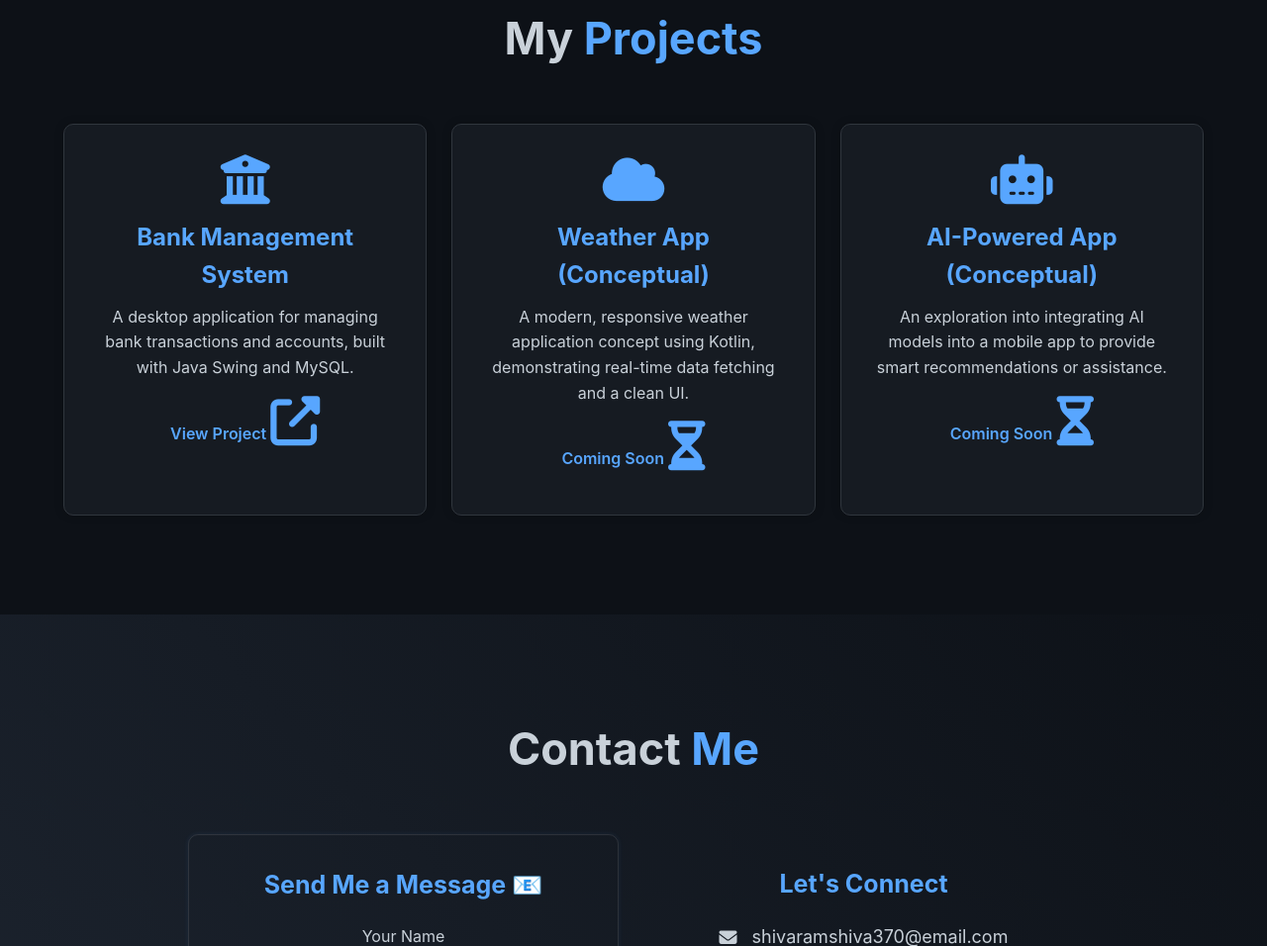
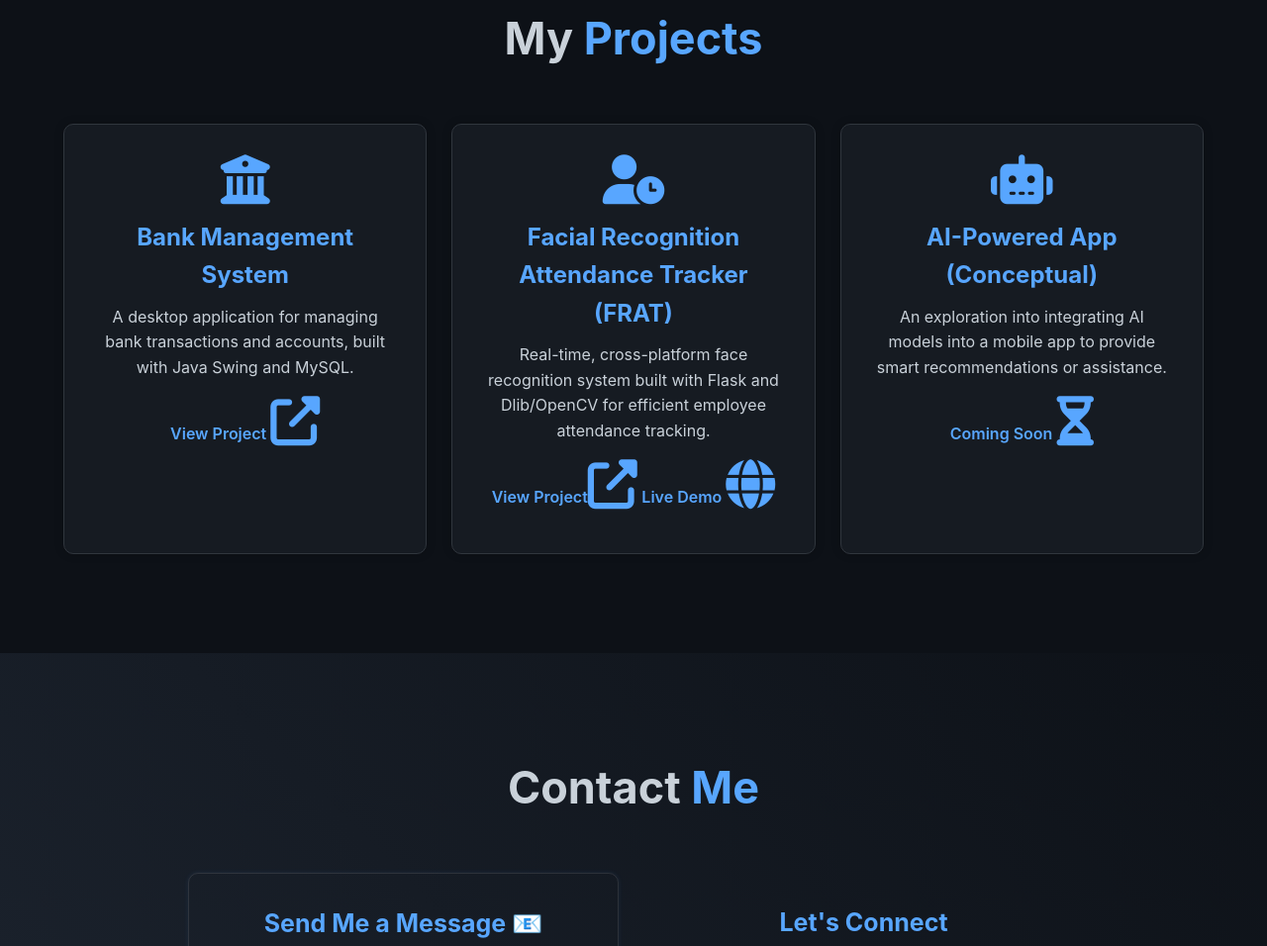
Before and after one commit to shivaram-repo/shivaram-repo.github.io, a plain HTML site: page index.html in a window 1280 px wide. Shown: the part 2399-3355 px from the top of the page at 99% size. Drawn offline with nearby package versions, Linux system fonts and the light colour scheme; no server answers.

Commit message:
Update index.html

```diff
--- a/index.html
+++ b/index.html
@@ -116,10 +116,13 @@
                     <a href="https://github.com/shivaram-repo/Bank.git" target="_blank" class="project-link">View Project <i class="fas fa-external-link-alt"></i></a>
                 </div>
                 <div class="project-box">
-                    <i class="fas fa-cloud"></i>
-                    <h3>Weather App (Conceptual)</h3>
-                    <p>A modern, responsive weather application concept using Kotlin, demonstrating real-time data fetching and a clean UI.</p>
-                    <a href="#" class="project-link">Coming Soon <i class="fas fa-hourglass-half"></i></a>
+                    <i class="fas fa-user-clock"></i>
+                    <h3>Facial Recognition Attendance Tracker (FRAT)</h3>
+                    <p>Real-time, cross-platform face recognition system built with Flask and Dlib/OpenCV for efficient employee attendance tracking.</p>
+                    <a href="https://github.com/shivaram-repo/attendance-web-app.git" target="_blank" class="project-link">View Project<i class="fas fa-external-link-alt"></i></a>
+                    </a>
+                    <a href=https://attendance-web-app-14vp.onrender.com/ target="_blank" class="project-link">Live Demo <i class="fas fa-globe"></i>
+                    </a>
                 </div>
                 <div class="project-box">
                     <i class="fas fa-robot"></i>
```
